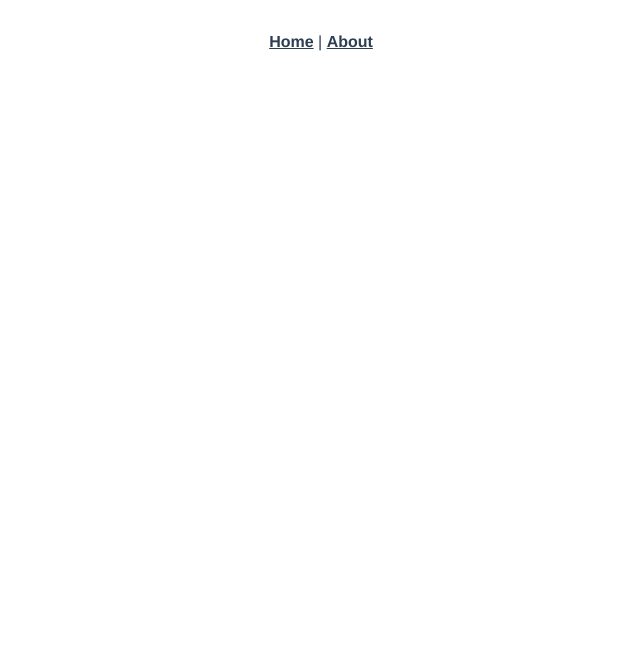
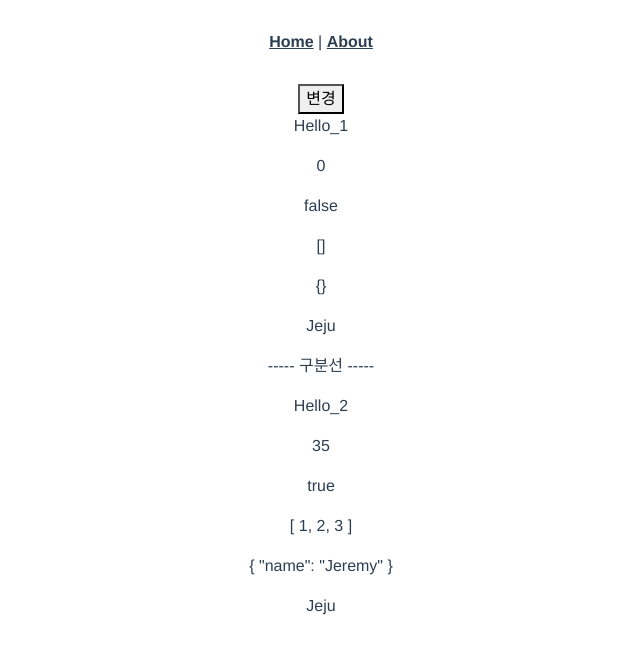
Before and after one commit to postforty/Bootcamp-2022, a Vue app in the folder vue/project_self_02/: page /reuse/parent in a window 1280 px wide. Before the commit this address had no page. Shown: the top 654 px of the page, without its empty margins (319-959 px from the left). Built offline with nearby package versions, Linux system fonts and the light colour scheme.

Commit message:
[ADD] Vue.js_복습_재활용컴포넌트

```diff
--- /dev/null
+++ b/vue/project_self_02/src/components/fragments/ChildComponent.vue
@@ -0,0 +1,55 @@
+<template>
+  <div>
+    <p>{{ str }}</p>
+    <p>{{ num }}</p>
+    <p>{{ isOk }}</p>
+    <p>{{ arr }}</p>
+    <p>{{ obj }}</p>
+    <p>{{ str2 }}</p>
+  </div>
+</template>
+<script>
+export default {
+  components: {},
+  // props는 부모 컴포넌트에서만 값을 변경할 수 있다.
+  props: {
+    str: {
+      type: String,
+      default: ''
+    },
+    num: {
+      type: Number,
+      default: 0
+    },
+    isOk: {
+      type: Boolean,
+      default: false
+    },
+    arr: {
+      type: Array,
+      default: function () {
+        return []
+      }
+    },
+    obj: {
+      type: Object,
+      default: function () {
+        return {}
+      }
+    }
+  },
+  data() {
+    return {
+      str2: 'Jeju'
+    }
+  },
+  setup() {},
+  created() {},
+  mounted() {
+    console.log(this.str)
+    this.sampleData = 'AAA'
+  },
+  unmounted() {},
+  methods: {}
+}
+</script>
--- a/vue/project_self_02/src/router/index.js
+++ b/vue/project_self_02/src/router/index.js
@@ -229,6 +229,15 @@ const routes = [
     // which is lazy-loaded when the route is visited.
     component: () =>
       import(/* webpackChunkName: "about", */ '../views/4_reuse/SlotView.vue')
+  },
+  {
+    path: '/reuse/parent',
+    name: 'ParentView',
+    // route level code-splitting
+    // this generates a separate chunk (about.[hash].js) for this route
+    // which is lazy-loaded when the route is visited.
+    component: () =>
+      import(/* webpackChunkName: "about", */ '../views/4_reuse/ParentView.vue')
   }
 ]
 
--- a/vue/project_self_02/src/views/3_extra/LifecycleHookView.vue
+++ b/vue/project_self_02/src/views/3_extra/LifecycleHookView.vue
@@ -1,6 +1,18 @@
 <template>
   <div>
-      <select name="" id=""></select>
+    <select name="" id="">
+      <option :value="city.code" :key="city.code" v-for="city in cities">
+        {{ city.title }}
+      </option>
+    </select>
+    <button>조회</button>
+    <table class="table table-bordered">
+      <thead>
+        <tr>
+          <th>A</th>
+        </tr>
+      </thead>
+    </table>
   </div>
 </template>
 <script>
@@ -8,22 +20,47 @@ export default {
   components: {},
   data() {
     return {
-      sampleData: ''
+      cities: [],
+      fnInterval: null
     }
   },
-  //   setup() {},
-  beforeCreate() {
-    console.log('beforeCreate')
-  },
+  // setup() {},
+  beforeCreate() {}, // created되기 직전
   created() {
-    console.log('created')
-  },
-  beforeMount() {},
-  mounted() {},
-  beforeUpdate() {},
-  updated() {},
-  beforeUnmount() {},
-  unmounted() {}
-  //   methods: {}
+    this.getA()
+    // this.cities = [
+    //   { title: '서울', code: '02' },
+    //   { title: '부산', code: '051' },
+    //   { title: '제주', code: '052' }
+    // ]
+  }, // data, props, components, watch, computed, methods 이런 모든 정보를 가지고 준비가 끝난 상태
+  beforeMount() {}, // mounted되기 직전(DOM이 랜더링 되기 직전). 가상 DOM 준비 끝난 상태로 추정됨
+  mounted() {
+    // this.cities = [
+    //   { title: '서울', code: '02' },
+    //   { title: '부산', code: '051' },
+    //   { title: '제주', code: '052' }
+    // ]
+    this.fnInterval = window.setInterval(() => {
+      console.log('aaa')
+    }, 1000)
+  }, // 실제 DOM이 랜더링이 끝난 상태
+  beforeUpdate() {}, // updated되기 직전
+  updated() {}, // data 변경이 일어난 경우. 화면과 연결된 경우 mounted도 함께 작동함
+  beforeUnmount() {}, // unmounted 직전
+  unmounted() {
+    window.clearInterval(this.fnInterval)
+    this.fnInterval = null
+  }, // 컴포넌트를 빠져 나갈때
+  methods: {
+    getA() {
+      this.cities = [
+        { title: '서울', code: '02' },
+        { title: '부산', code: '051' },
+        { title: '제주', code: '052' }
+      ]
+    },
+    getB() {}
+  }
 }
 </script>
--- a/vue/project_self_02/src/views/3_extra/RenderingIfView.vue
+++ b/vue/project_self_02/src/views/3_extra/RenderingIfView.vue
@@ -22,9 +22,9 @@ export default {
   }
   //   },
   //   setup() {},
-  //   created() {},
-  //   mounted() {},
-  //   unmounted() {},
+  // created() {},
+  // mounted() {},
+  // unmounted() {},
   //   methods: {}
 }
 </script>
--- /dev/null
+++ b/vue/project_self_02/src/views/4_reuse/ParentView.vue
@@ -0,0 +1,42 @@
+<template>
+  <div>
+    <button @click="changeValue">변경</button>
+    <!-- 데이터바인딩(:)하지 않으면 문자열로 취급한다.  -->
+    <child-component str="Hello_1" />
+    <p>----- 구분선 -----</p>
+    <!-- num="3"은 문자열, :num="3"은 정수형이다. -->
+    <child-component
+      :str="sampleData"
+      :num="num1"
+      :isOk="isOk"
+      :arr="list"
+      :obj="person"
+    />
+  </div>
+</template>
+<script>
+import ChildComponent from '@/components/fragments/ChildComponent.vue'
+export default {
+  components: {
+    'child-component': ChildComponent
+  },
+  data() {
+    return {
+      sampleData: 'Hello_2',
+      num1: 35,
+      isOk: true,
+      list: [1, 2, 3],
+      person: { name: 'Jeremy' }
+    }
+  },
+  // setup() {},
+  // created() {},
+  // mounted() {},
+  // unmounted() {},
+  methods: {
+    changeValue() {
+      this.num1 = 235
+    }
+  }
+}
+</script>
```
